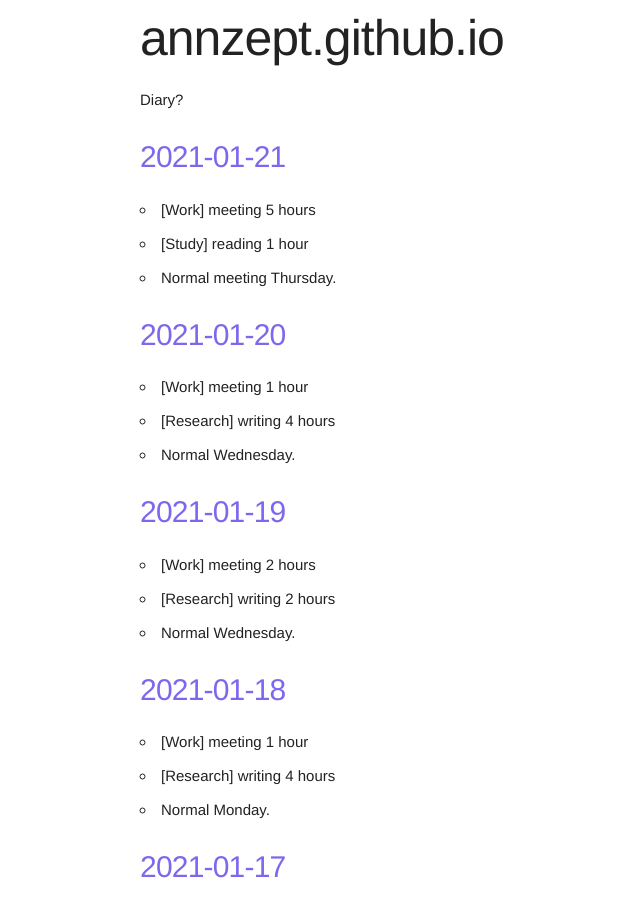
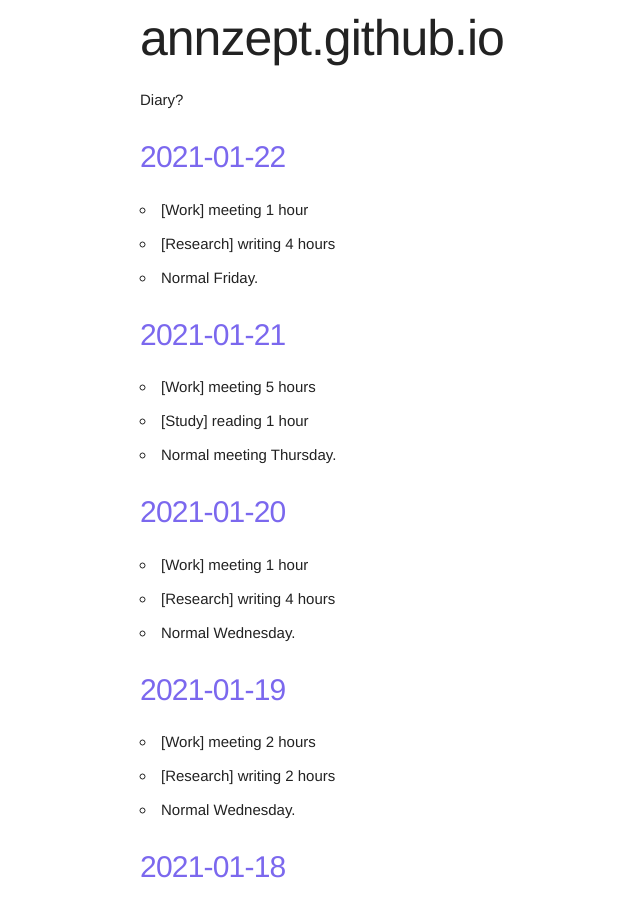
Before and after one commit to annzept/annzept.github.io, a Jekyll site: the page built from index.markdown, in a window 1280 px wide and 900 px high. Shown: the whole window, without its empty margins (20-660 px from the left). Built offline with Jekyll 4.4.1, drawn with Linux system fonts in a browser that asks for light colours; some of the changed text lies outside the part shown.

Commit message:
Sat Jan 23 13:59:22 JST 2021

```diff
--- a/_posts/2021-01-22-diary.md
+++ b/_posts/2021-01-22-diary.md
@@ -1,7 +1,7 @@
 ---
 layout: post
-title:  2020-01-22
-date:   2020-01-22 23:59:59 +0900
+title:  2021-01-22
+date:   2021-01-22 23:59:59 +0900
 categories: diary
 ---
 
```
